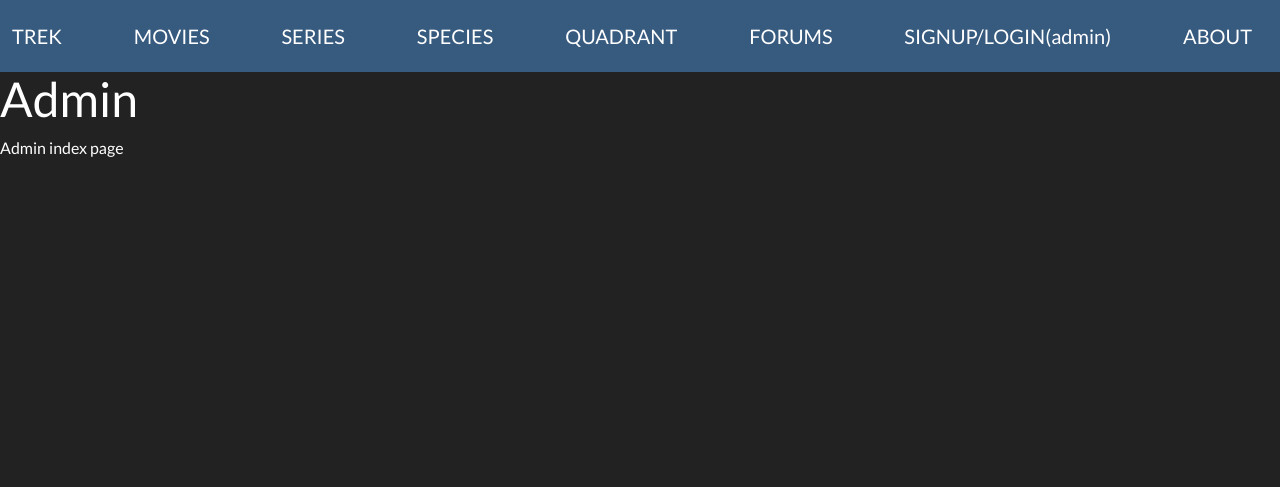
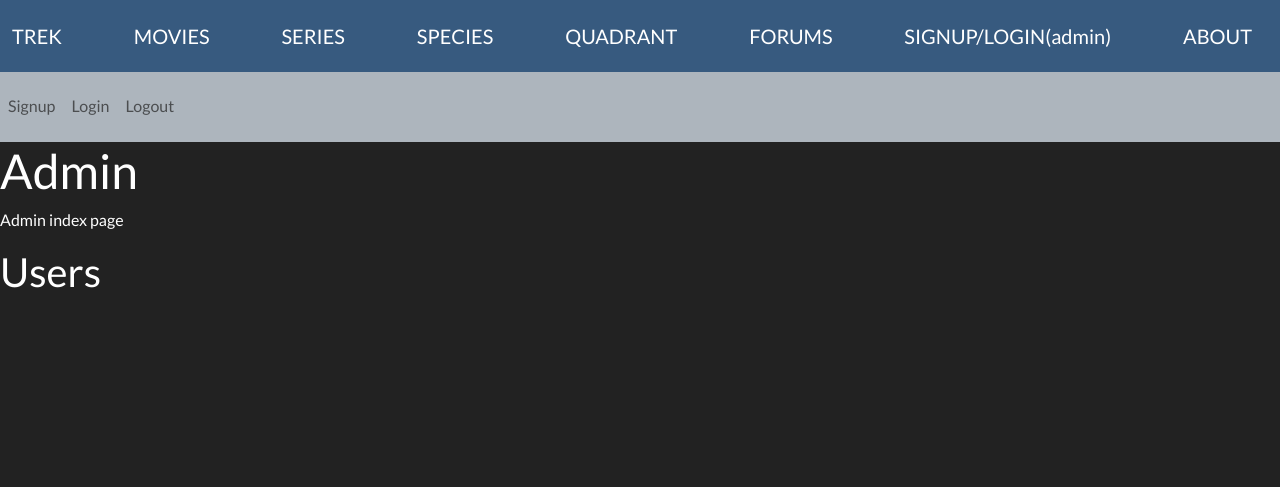
Before and after one commit to pmbyrd/star_trek_capstone, a Flask app: page /admin in a window 1280 px wide. Shown: the top 487 px of the page. Run offline with Flask 3, Linux system fonts and the light colour scheme.

Commit message:
Can add users to the database will next work on login and logout functionality

```diff
--- a/app/trek_blueprints/admin/routes.py
+++ b/app/trek_blueprints/admin/routes.py
@@ -1,10 +1,14 @@
 """Routes for the admin blueprint."""
 
+#!CRITICAL THIS ROUTE WILL CONTAIN SESSIONS AND AUTHENTICATION
+
 #First I must import the blueprint object
-from flask import render_template
+from flask import render_template, redirect, flash
 from app.trek_blueprints.admin import admin_bp
+# import the forms here
+from app.trek_blueprints.admin.forms.signup import AddUserForm
 # import database models and instances here
-from app.trek_blueprints.admin.models.user import User
+from app.trek_blueprints.admin.models.user import User, DEFAULT_IMAGE_URL
 from app.extensions import db
 
 @admin_bp.route('/admin')
@@ -12,3 +16,48 @@
     """Displays the admin page."""
     users = User.query.limit(10).all()
     return render_template('/admin/index.html', users=users)
+
+# Todo implements a route for a user to signup
+@admin_bp.route('/admin/signup')
+def show_signup():
+    """Displays the signup page."""
+    signup_form = AddUserForm()
+    return render_template('/admin/signup.html', form=signup_form)
+
+#Todo create a post route for the user signup that handles the authentication method available on the classmethod signup
+@admin_bp.route('/admin/signup', methods=['POST'])
+def handle_signup_form():
+    """Creates a new user and adds them to the database."""
+
+    form = AddUserForm()
+    if form.validate_on_submit():
+        username = form.username.data
+        email = form.email.data
+        password = form.password.data
+        first_name = form.first_name.data
+        last_name = form.last_name.data
+        avatar = form.avatar.data
+        bio = form.bio.data
+
+        new_user = User.signup(
+            username=username,
+            email=email,
+            password=password,
+            first_name=first_name,
+            last_name=last_name,
+            avatar=avatar or DEFAULT_IMAGE_URL,
+            bio=bio
+        )
+
+        db.session.add(new_user)
+        db.session.commit()
+        # import pdb; pdb.set_trace()
+        return redirect('/admin/users/secret.html')
+        # *Currently setting up a dummy route to test the form
+    else:
+        return redirect('/admin/signup')
+
+
+@admin_bp.route('/admin/users')
+def test():
+    return render_template('admin/users/secret.html')
--- a/app/trek_blueprints/admin/templates/admin/index.html
+++ b/app/trek_blueprints/admin/templates/admin/index.html
@@ -1,12 +1,36 @@
 {% extends "base.html" %}
 
 {% block content %}
+<nav class="navbar navbar-expand-lg navbar-light bg-light">
+  <div class="collapse navbar-collapse" id="navbarNav">
+    <ul class="navbar-nav ml-auto">
+        <!-- !add a link that goes to the user profile -->
+      <li class="nav-item">
+        <a class="nav-link" href="/admin/users/signup">Signup</a>
+      </li>
+      <li class="nav-item">
+        <a class="nav-link" href="/admin/users/login">Login</a>
+      </li>
+      <li class="nav-item">
+        <a class="nav-link" href="/admin/users/logout">Logout</a>
+      </li>
+    </ul>
+  </div>
+</nav>
+
+  <!-- </div> -->
+</nav>
+
     <h1>Admin</h1>
     <p>Admin index page</p>
     <!-- Sample list of users -->
+    <!-- !Will need to tie the functionality of the global user for the display the correct screen and information on this page  -->
+
+    <h2>Users</h2>
     <ul>
         {% for user in users %}
             <li>{{ user.username }}</li>
         {% endfor %}
     </ul>
+
 {% endblock %}
```
Also changed, not shown: app/trek_blueprints/admin/forms/signup.py (+18 -0 lines), app/trek_blueprints/admin/templates/admin/users/secret.html (added, +27 -0 lines), app/trek_blueprints/admin/templates/admin/users/signup.html (added, +31 -0 lines), app/trek_blueprints/admin/templates/admin/signup.html (deleted), app/trek_blueprints/admin/templates/login.html (added).
